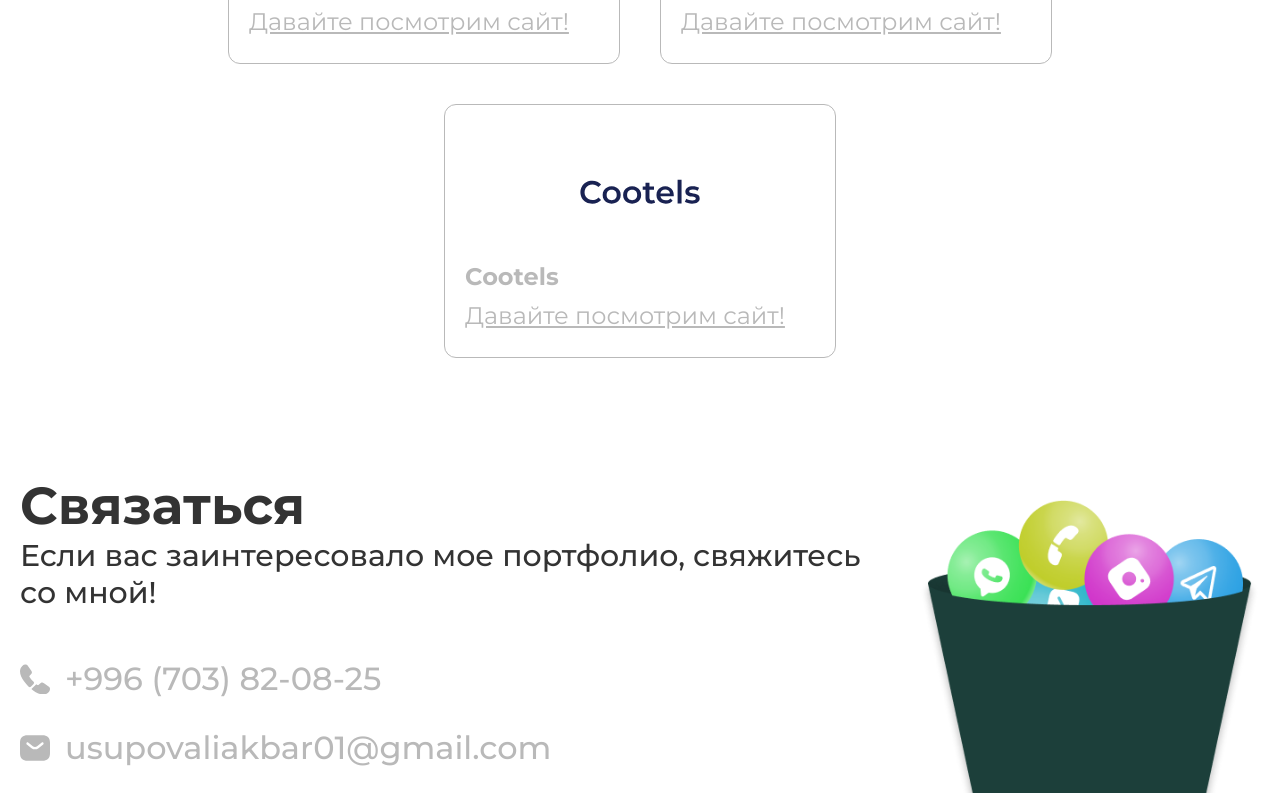
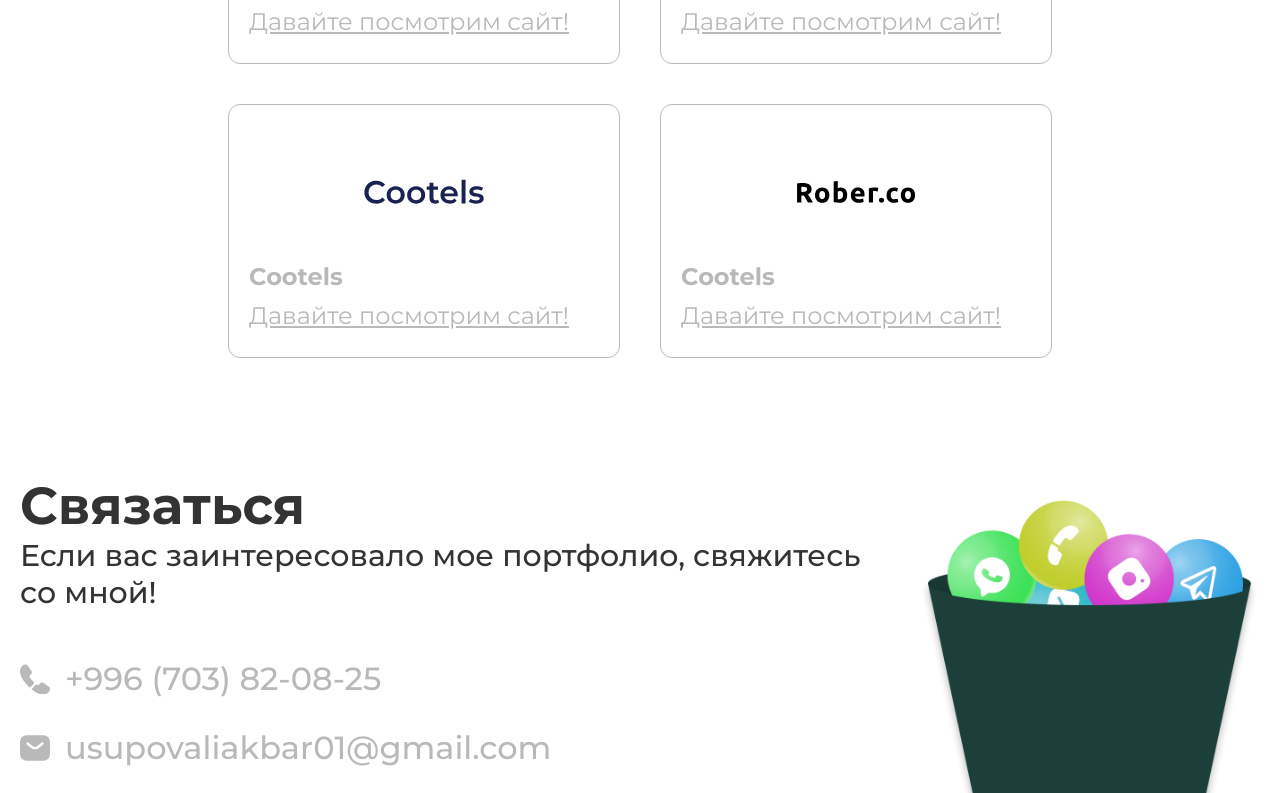
Before and after one commit to Akloom/Portfolio, a plain HTML site: page index-ru.html in a window 1280 px wide. Shown: the part 3129-3922 px from the top of the page. Drawn offline with Linux system fonts and the light colour scheme.

Commit message:
add rober

```diff
--- a/index-ru.html
+++ b/index-ru.html
@@ -204,6 +204,13 @@
               Давайте посмотрим сайт!
             </a>
           </div>
+          <div class="project-content__row-card">
+            <img src="./assets/img/icons/rober-icon.svg" alt="">
+            <h3 class="project-content__row-card__title">Cootels</h3>
+            <a href="https://akloom.github.io/Rober.co/" class="project-content__row-card__link">
+              Давайте посмотрим сайт!
+            </a>
+          </div>
         </div>
         <!-- <button>Посмотреть все проекты</button> -->
       </div>
```
Also changed, not shown: index.html (+6 -0 lines), assets/img/icons/rober-icon.svg (added).
